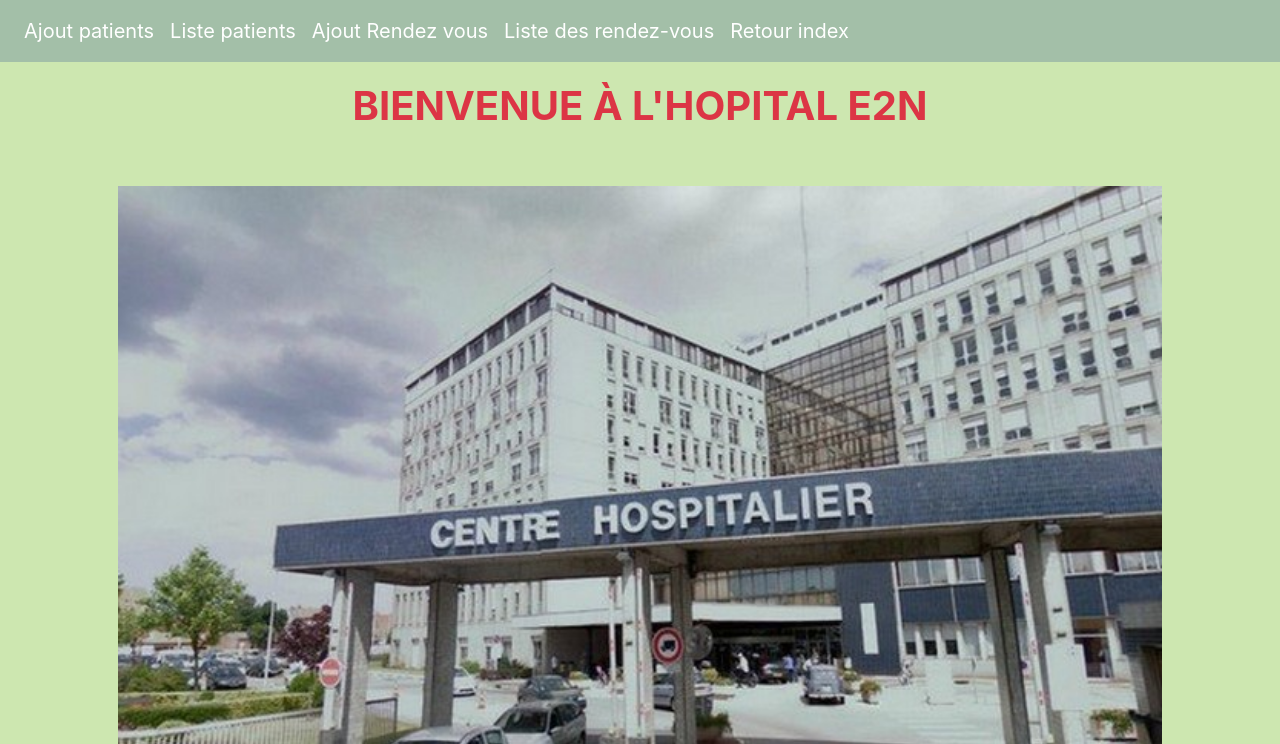
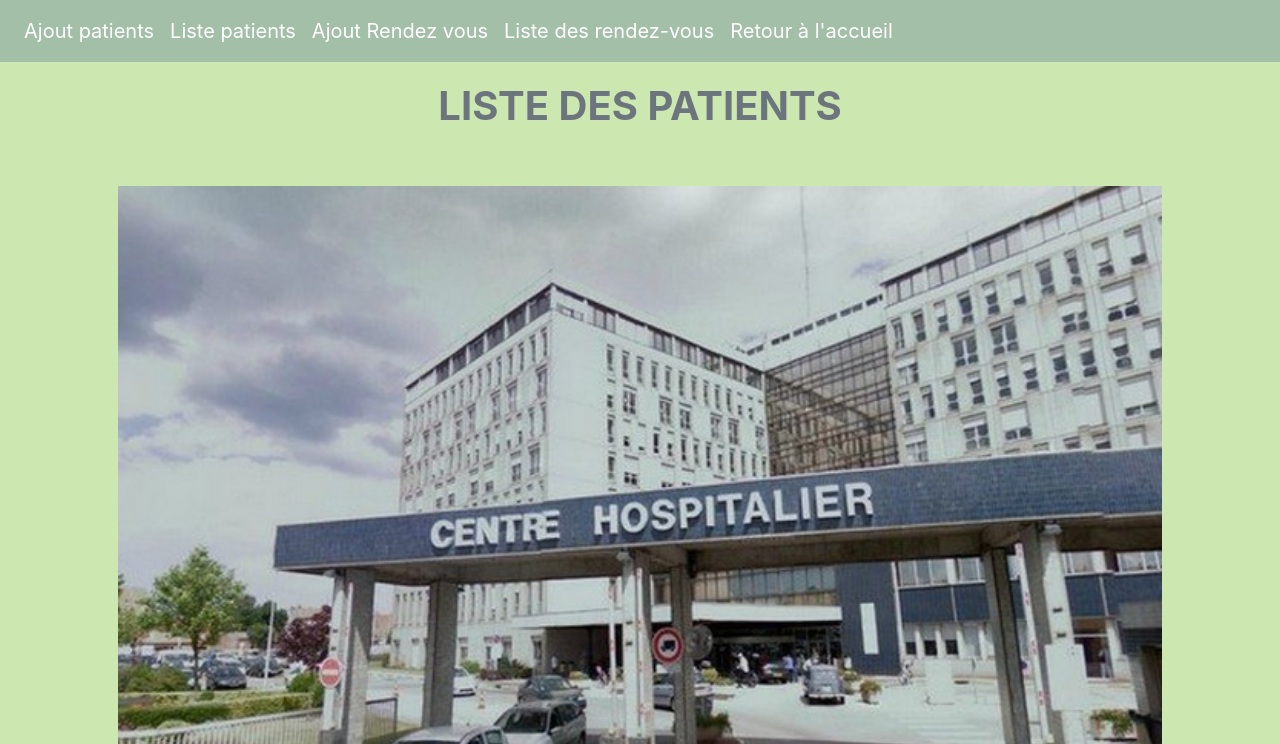
Before and after one commit to franckmassa/pdoPartie2, a PHP site: page / in a window 1280 px wide. Shown: the top 744 px of the page. Run offline with PHP 8.4, Linux system fonts and the light colour scheme.

Commit message:
modif titres

```diff
--- a/ajout-patient.php
+++ b/ajout-patient.php
@@ -22,6 +22,9 @@ include 'controllers/addPatientCtl.php';
             <p id="ok"><a href="ajout-patient.php" title="lien vers l'ajout de patient"><button type="button" class="btn btn-dark">AJOUTER UN NOUVEAU PATIENT</button></a></p>
         <?php } else { ?>
             <div class="container">
+                <div class="row">
+                    <H1 class="col-md-12 text-center text-uppercase text-muted font-weight-bold">Ajout d'un patient</H1>
+                </div>
                 <div class="row">
                     <div id="formBox" class="offset-2 col-8 offset-2 ">
                         <form action="#" method="POST">
--- a/ajout-rendezvous.php
+++ b/ajout-rendezvous.php
@@ -18,7 +18,8 @@ include 'controllers/controlAjoutRdvForm.php';
         <?php if (isset($_POST['submit']) && (count($formError) === 0)) { ?>
             <p class="paragraphe">Votre rendez-vous a bien été enregistré.</p>
         <?php } else { ?>
-            <div class="container-fluid">
+            <div class="container">
+                    <H1 class="col-md-12 text-center text-uppercase text-muted font-weight-bold">Ajout d'un rendez-vous</H1>
                 <div class="row">
                     <div class="form offset-2 col-8 offset-2">
                         <form action="ajout-rendezvous.php" method="POST">
--- a/assets/css/style.css
+++ b/assets/css/style.css
@@ -33,3 +33,8 @@ table{
 .nav-link{
     color: white;
 }
+.paragraphe{
+    font-size: 2rem;
+    text-transform: uppercase;
+    color: blue;
+}
--- a/controllers/controllerNavbar2.php
+++ b/controllers/controllerNavbar2.php
@@ -15,7 +15,7 @@
             <a class="nav-link" href="liste-rendezvous.php">Liste des rendez-vous</a>
         </li>
         <li class="nav-item">
-            <a class="nav-link" href="../index.php">Retour index</a>
+            <a class="nav-link" href="../index.php">Retour à l'accueil</a>
         </li>
     </ul>
 </nav>
--- a/index.php
+++ b/index.php
@@ -1,5 +1,4 @@
 <!DOCTYPE html>
-
 <html lang="fr" dir="ltr">
     <head>
         <meta charset="utf-8" />
@@ -14,11 +13,14 @@
     <body>
         <?php include 'controllers/controllerNavbar2.php'; ?>
         <div class="container ">
-            <h1 class="text-center text-uppercase text-danger font-weight-bold">Bienvenue à l'hopital e2n</h1>
+             <div class="row">
+                <H1 class="col-md-12 text-center text-uppercase text-muted font-weight-bold">Liste des patients</H1>
+            </div>
             <div class="row">
                 <div class="col-md-12 text-center p-5">
-                    <img src="assets/img/hopital.jpg" alt="image hopital" width="100%"/>
+                    <img class="w-100" src="assets/img/hopital.jpg" alt="image hopital"/>
                 </div>
-
+            </div>
             </div>
     </body>
+</html>
--- a/liste-rendezvous.php
+++ b/liste-rendezvous.php
@@ -23,7 +23,9 @@ include 'controllers/appointmentListCtl.php';
             <p> <?= $deleteError ?> </p>
         <?php } ?>
         <div class="container">
-
+            <div class="row">
+                <H1 class="col-md-12 text-center text-uppercase text-muted font-weight-bold">Liste des rendez-vous</H1>
+            </div>
             <div class="row">
                 <table class="col-md-12 bg-white">
                     <thead>
--- a/models/appointments.php
+++ b/models/appointments.php
@@ -65,7 +65,6 @@ class appointments extends database{
     }*/
 
     /**
-     * CORRECTION DE FABIEN
      * Méthode pour afficher la liste des rendez-vous (Affichage liste rendez-vous)
      * @return string*/
 
--- a/rendezvous.php
+++ b/rendezvous.php
@@ -15,7 +15,7 @@ include 'controllers/infoAppointment.php';
         <title>Liste des rendez-vous</title>
     </head>
     <body>
-        <h1> La liste des rendez-vous </h1>
+        <h1 class="paragraphe">Rendez-vous patient</h1>
         <?php if (isset($_POST['submit']) && (count($formError) === 0)) { ?>
             <p class="paragraphe">Votre rendez-vous a bien été enregistré.</p>
         <?php } else { ?>
```
Also changed, not shown: controllers/patientsListCtl.php (+25 -22 lines), liste-patients.php (+7 -4 lines).
